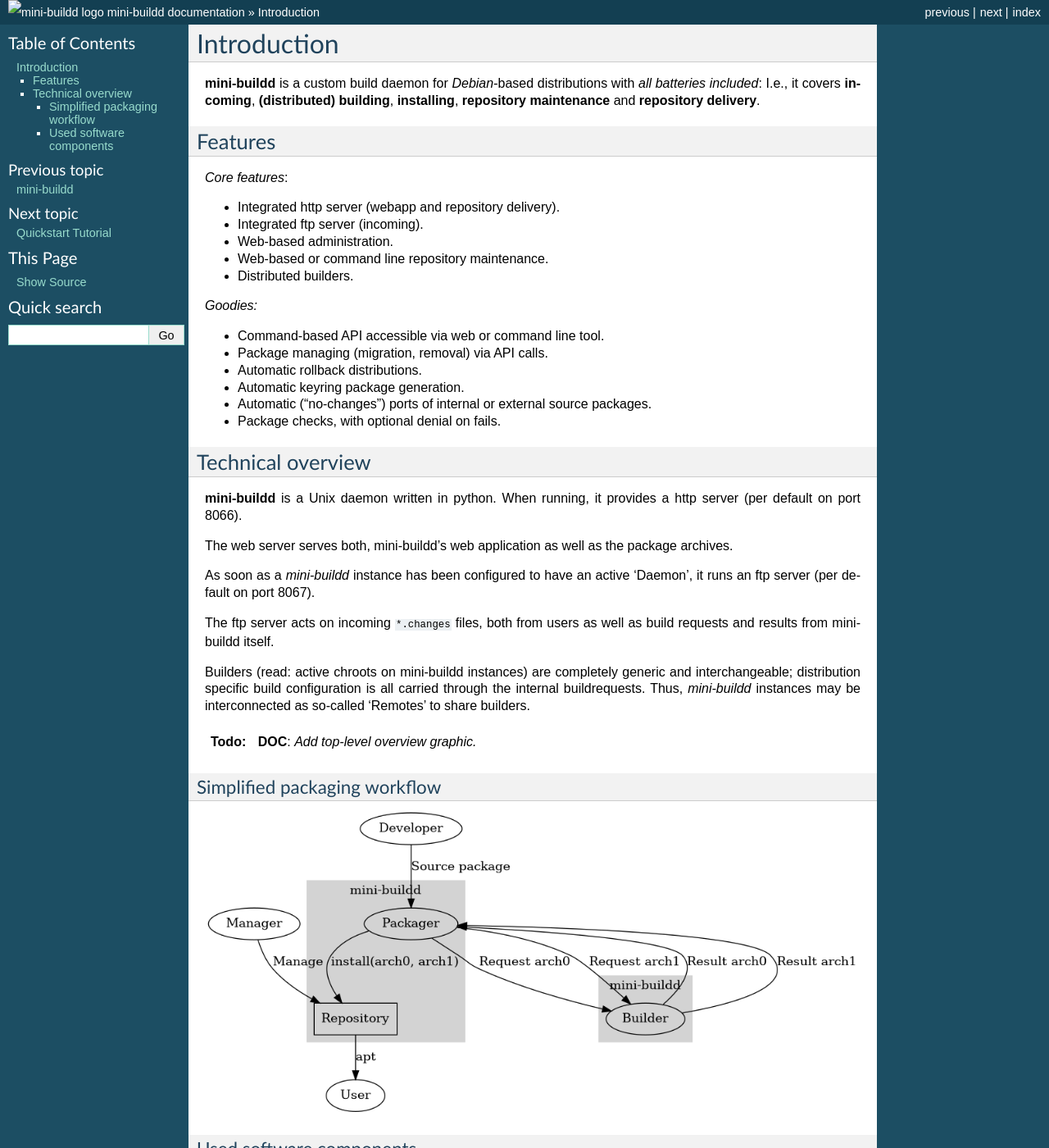
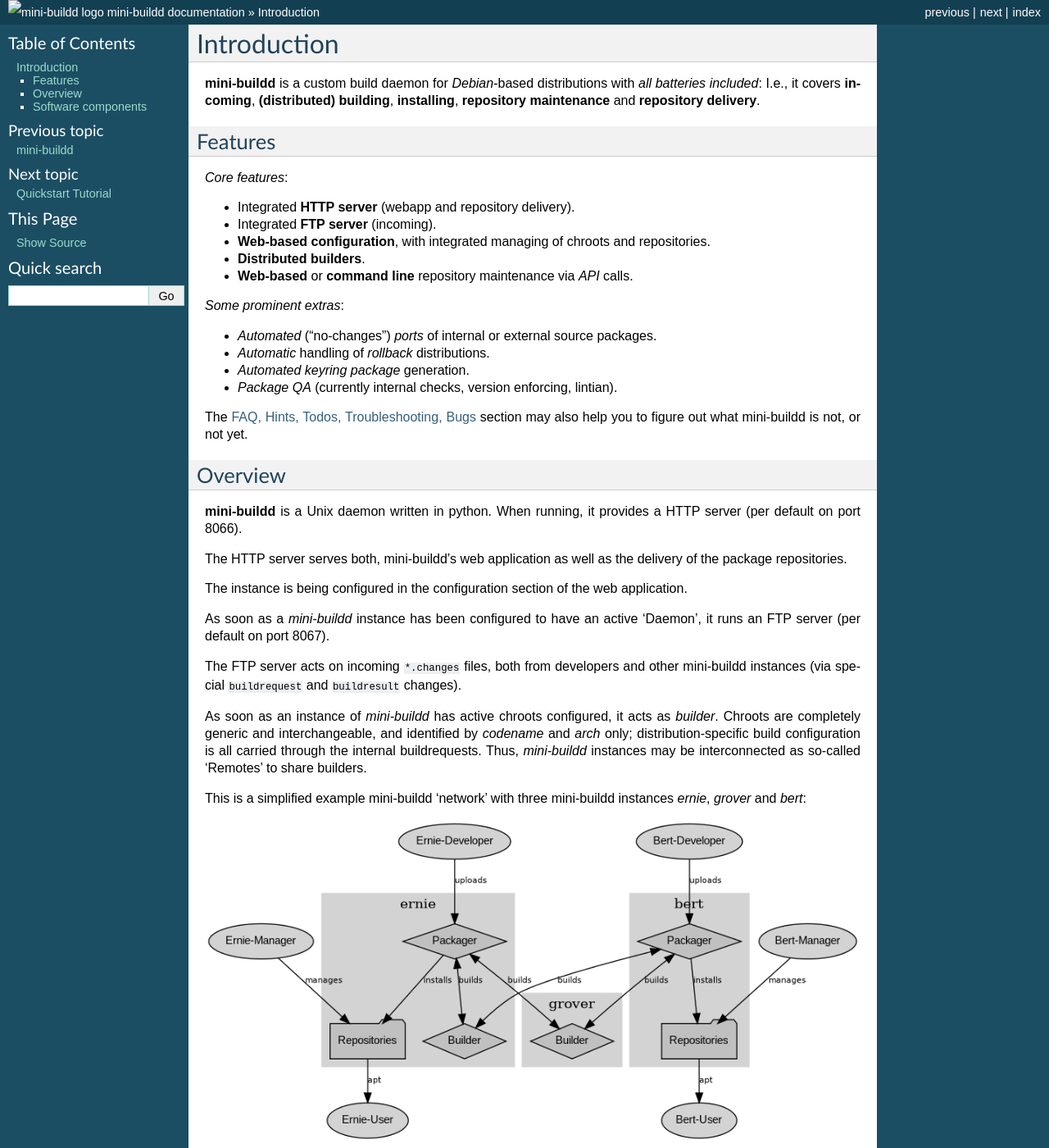
Before and after one commit to SwooshyCueb/mini-buildd, a Sphinx documentation site: the page built from doc/introduction.rst, in a window 1280 px wide and 1400 px high. Shown: the whole window at 82% size. Built offline with Sphinx 7.4.7, drawn with Linux system fonts in a browser that asks for light colours; pages that are not in the unit, such as notebooks, are missing from menus; the version number could not be read and is left out; some of the changed text lies outside the part shown.

Commit message:
doc/introduction.rst: Mostly finished.

```diff
--- a/doc/introduction.rst
+++ b/doc/introduction.rst
@@ -15,83 +15,112 @@ Features
 
 *Core features*:
 
-* Integrated http server (webapp and repository delivery).
-* Integrated ftp server (incoming).
-* Web-based administration.
-* Web-based or command line repository maintenance.
-* Distributed builders.
+* Integrated **HTTP server** (webapp and repository delivery).
+* Integrated **FTP server** (incoming).
+* **Web-based configuration**, with integrated managing of chroots and repositories.
+* **Distributed builders**.
+* **Web-based** or **command line** repository maintenance via *API* calls.
 
-*Goodies:*
+*Some prominent extras*:
 
-* Command-based API accessible via web or command line tool.
-* Package managing (migration, removal) via API calls.
-* Automatic rollback distributions.
-* Automatic keyring package generation.
-* Automatic ("no-changes") ports of internal or external source packages.
-* Package checks, with optional denial on fails.
+* *Automated* ("no-changes") *ports* of internal or external source packages.
+* *Automatic* handling of *rollback* distributions.
+* *Automated keyring package* generation.
+* *Package QA* (currently internal checks, version enforcing, lintian).
 
-******************
-Technical overview
-******************
+The :doc:`todo` section may also help you to figure out what
+mini-buildd is not, or not yet.
+
+********
+Overview
+********
 
 **mini-buildd** is a Unix daemon written in python. When
-running, it provides a http server (per default on port 8066).
+running, it provides a HTTP server (per default on port 8066).
 
-The web server serves both, mini-buildd's web application as
-well as the package archives.
+The HTTP server serves both, mini-buildd's web application as
+well as the delivery of the package repositories.
+
+The instance is being configured in the configuration section of
+the web application.
 
 As soon as a *mini-buildd* instance has been configured to have
-an active 'Daemon', it runs an ftp server (per default on port
+an active 'Daemon', it runs an FTP server (per default on port
 8067).
 
-The ftp server acts on incoming ``*.changes`` files, both from
-users as well as build requests and results from mini-buildd
-itself.
+The FTP server acts on incoming ``*.changes`` files, both from
+developers and other mini-buildd instances (via special
+``buildrequest`` and ``buildresult`` changes).
 
-Builders (read: active chroots on mini-buildd instances) are
-completely generic and interchangeable; distribution specific
-build configuration is all carried through the internal
-buildrequests. Thus, *mini-buildd* instances may be
-interconnected as so-called 'Remotes' to share builders.
+As soon as an instance of *mini-buildd* has active chroots
+configured, it acts as *builder*. Chroots are completely generic
+and interchangeable, and identified by *codename* and *arch*
+only; distribution-specific build configuration is all carried
+through the internal buildrequests. Thus, *mini-buildd*
+instances may be interconnected as so-called 'Remotes' to share
+builders.
 
-.. todo:: **DOC**: *Add top-level overview graphic.*
+This is a simplified example mini-buildd 'network' with three
+mini-buildd instances *ernie*, *grover* and *bert*:
 
-
-Simplified packaging workflow
-=============================
 .. graphviz::
 
 	 digraph flow_simple
 	 {
+		 node [fontname=Arial fontsize=11 shape=diamond style=filled fillcolor=grey];
+		 edge [fontname=Helvetica fontsize=8];
+
 		 subgraph cluster_0
 		 {
 			 style=filled;
 			 color=lightgrey;
-			 label="mini-buildd";
-			 "Packager";
-			 "Repository" [shape=box];
+			 label="ernie";
+			 "Ernie-Packager" [label="Packager"];
+			 "Ernie-Builder" [label="Builder"];
+			 "Ernie-Repositories" [label="Repositories" shape=folder];
 		 }
+		 "Ernie-Developer" [shape=oval fillcolor=lightgrey];
+		 "Ernie-Developer" -> "Ernie-Packager" [label="uploads"];
+		 "Ernie-Packager" -> "Ernie-Repositories" [label="installs"];
+		 "Ernie-Packager" -> {"Ernie-Builder" "Grover-Builder"} [dir=both label="builds"];
+		 "Ernie-Manager" [shape=oval fillcolor=lightgrey];
+		 "Ernie-Manager" -> "Ernie-Repositories" [label="manages"];
+		 "Ernie-User" [shape=oval fillcolor=lightgrey];
+		 "Ernie-Repositories" -> "Ernie-User" [label="apt"];
+
 		 subgraph cluster_1
 		 {
 			 style=filled;
 			 color=lightgrey;
-			 label="mini-buildd";
-			 "Builder";
-			 label = "mini-buildd";
+			 label="grover";
+			 "Grover-Builder" [label="Builder"];
 		 }
-		 "Developer" -> "Packager" [label="Source package"];
-		 "Manager" -> "Repository" [label="Manage"];
-		 "Packager" -> "Builder" [label="Request arch0"];
-		 "Packager" -> "Builder" [label="Request arch1"];
-		 "Builder" -> "Packager" [label="Result arch0"];
-		 "Builder" -> "Packager" [label="Result arch1"];
-		 "Packager" -> "Repository" [label="install(arch0, arch1)"];
-		 "Repository" -> "User" [label="apt"];
+
+		 subgraph cluster_2
+		 {
+			 style=filled;
+			 color=lightgrey;
+			 label="bert";
+			 "Bert-Packager" [label="Packager"];
+			 "Bert-Repositories" [label="Repositories" shape=folder];
+		 }
+		 "Bert-Developer" [shape=oval fillcolor=lightgrey];
+		 "Bert-Developer" -> "Bert-Packager" [label="uploads"];
+		 "Bert-Packager" -> "Bert-Repositories" [label="installs"];
+		 "Bert-Packager" -> {"Ernie-Builder" "Grover-Builder"} [dir=both label="builds"];
+		 "Bert-Manager" [shape=oval fillcolor=lightgrey];
+		 "Bert-Manager" -> "Bert-Repositories" [label="manages"];
+		 "Bert-User" [shape=oval fillcolor=lightgrey];
+		 "Bert-Repositories" -> "Bert-User" [label="apt"];
 	 }
 
+* *ernie* has repositories and chroots, and uses himself and *grover* as remote for building.
+* *grover* only has chroots, and is used by *ernie* and *bert* for building.
+* *bert* only has repositories, and uses *ernie* and *grover* as remotes for building.
 
-Used software components
-========================
+*******************
+Software components
+*******************
 
 mini-buildd does not re-invent the wheel, it's rather a
 sophisticated glue to a number of standard (Debian) or
@@ -99,8 +128,8 @@ off-the-shelf software components.
 
 The most prominent parts are:
 
-	- web server: **cherrypy3**.
-	- ftp server: **pyftpd**.
-	- web application framework: **django**.
-	- Debian builds: via **sbuild/schroot** combo with snapshotable chroots.
-	- repository manager: **reprepro**.
+* HTTP server: `cherrypy3 <http://packages.qa.debian.org/c/cherrypy3.html>`_.
+* FTP server: `python-pyftpdlib <http://packages.qa.debian.org/p/python-pyftpdlib.html>`_.
+* Web application framework: `python-django <http://packages.qa.debian.org/p/python-django.html>`_.
+* Debian builds: via `sbuild <http://packages.qa.debian.org/s/sbuild.html>`_ / `schroot <http://packages.qa.debian.org/s/schroot.html>`_ combo using snapshot-able chroots.
+* Repository manager: `reprepro <http://packages.qa.debian.org/r/reprepro.html>`_.
```
